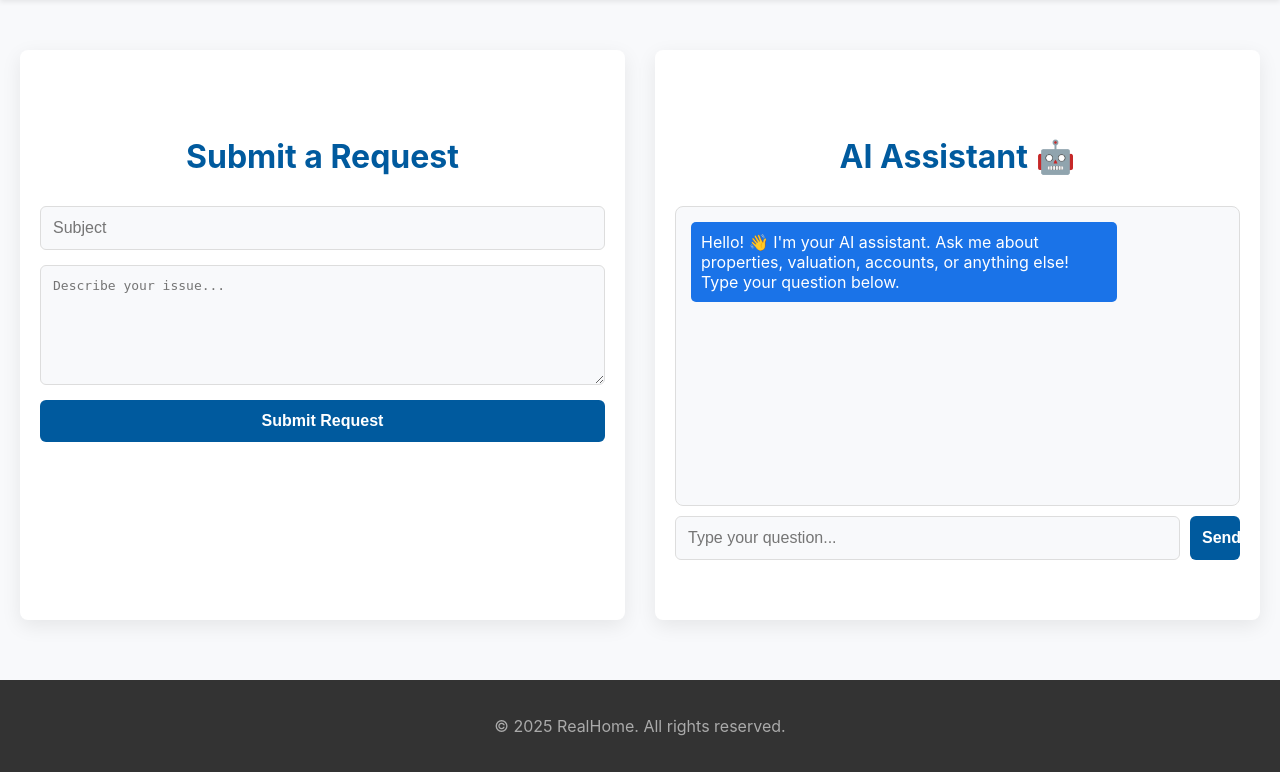
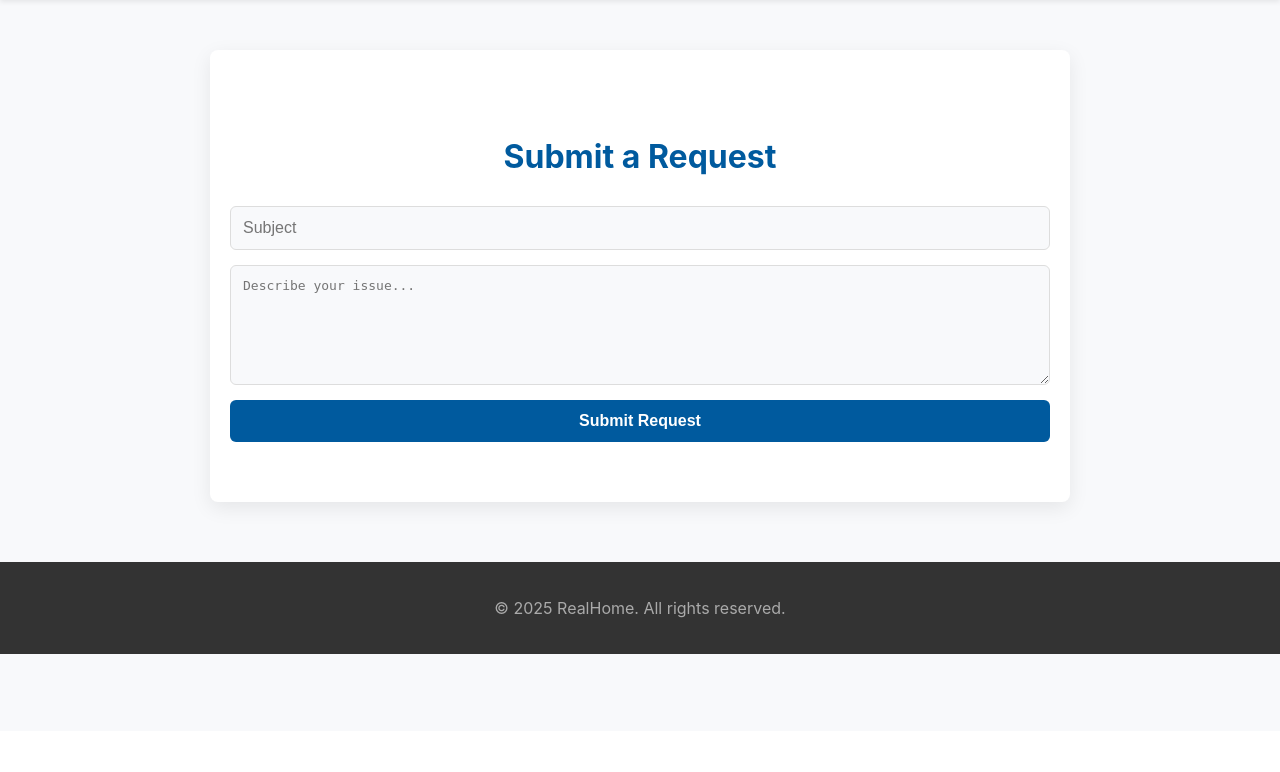
Before and after one commit to Balajinaidu774/realhome-flask, a Flask app: page /support in a window 1280 px wide. Shown: the part 69-841 px from the top of the page. After the commit the page ends 723 px from the top, so only its background shows below. Run offline with Flask 3, Linux system fonts and the light colour scheme; the visitor is signed in with stand-in values (Sample User, id 1).

Commit message:
Remove support AI assistant; use property images for hero backgrounds

```diff
--- a/templates/support.html
+++ b/templates/support.html
@@ -140,8 +140,8 @@
 </div>
 
 <main>
-    <div class="container" style="display: grid; grid-template-columns: 1fr 1fr; gap: 30px; margin: 50px auto; max-width: 1400px;">
-        <!-- Support Form -->
+    <div class="container" style="max-width:900px; margin: 50px auto;">
+            <!-- Support Form (full width) -->
             <section class="support-section" style="max-width: 100%; margin: 0;">
                 {% with messages = get_flashed_messages(with_categories=true) %}
                     {% if messages %}
@@ -154,25 +154,11 @@
                 {% endwith %}
                 <div id="message-box"></div>
                 <h2>Submit a Request</h2>
-            <form method="POST" action="{{ url_for('support') }}">
-                <input type="text" name="subject" placeholder="Subject" required>
-                <textarea name="message" placeholder="Describe your issue..." required></textarea>
+                <form id="support-form" method="POST" action="{{ url_for('support') }}">
+                    <input id="subject" type="text" name="subject" placeholder="Subject" required>
+                    <textarea id="message" name="message" placeholder="Describe your issue..." required></textarea>
                     <button type="submit">Submit Request</button>
                 </form>
-        </section>
-
-        <!-- Chatbot Section -->
-        <section class="support-section" style="max-width: 100%; margin: 0; display: flex; flex-direction: column;">
-            <h2>AI Assistant 🤖</h2>
-            <div id="chatbox" style="flex: 1; display: flex; flex-direction: column; gap: 10px; border: 1px solid var(--color-border); border-radius: 8px; padding: 15px; background-color: var(--color-bg); min-height: 300px; max-height: 400px; overflow-y: auto;">
-                <div style="padding: 10px; background-color: var(--color-primary); color: white; border-radius: 5px; max-width: 80%; align-self: flex-start;">
-                    Hello! 👋 I'm your AI assistant. Ask me about properties, valuation, accounts, or anything else! Type your question below.
-                </div>
-            </div>
-            <div style="display: flex; gap: 10px; margin-top: 10px;">
-                <input type="text" id="chat-input" placeholder="Type your question..." style="flex: 1; margin: 0;">
-                <button id="send-btn" style="width: 50px; margin: 0; padding: 12px;">Send</button>
-            </div>
             </section>
         </div>
 </main>
@@ -190,69 +176,7 @@ function showMessage(message) {
     }, 3000);
 }
 
-document.getElementById("support-form").addEventListener("submit", function(e) {
-    e.preventDefault();
-    const name = document.getElementById("name").value;
-    showMessage(`Thanks, ${name}! Your request has been submitted.`);
-    document.getElementById("message").value = "";
-});
-
-// Chatbot functionality
-const chatbox = document.getElementById('chatbox');
-const chatInput = document.getElementById('chat-input');
-const sendBtn = document.getElementById('send-btn');
-
-function addMessage(text, sender) {
-    const msgDiv = document.createElement('div');
-    msgDiv.style.padding = '10px';
-    msgDiv.style.borderRadius = '5px';
-    msgDiv.style.maxWidth = '80%';
-    msgDiv.style.wordWrap = 'break-word';
-
-    if (sender === 'user') {
-        msgDiv.style.backgroundColor = 'var(--color-primary)';
-        msgDiv.style.color = 'white';
-        msgDiv.style.alignSelf = 'flex-end';
-    } else {
-        msgDiv.style.backgroundColor = 'var(--color-feature-bg)';
-        msgDiv.style.color = 'var(--color-text)';
-        msgDiv.style.alignSelf = 'flex-start';
-    }
-
-    msgDiv.textContent = text;
-    chatbox.appendChild(msgDiv);
-    chatbox.scrollTop = chatbox.scrollHeight;
-}
-
-function sendMessage() {
-    const message = chatInput.value.trim();
-    if (!message) return;
-
-    addMessage(message, 'user');
-    chatInput.value = '';
-    sendBtn.disabled = true;
-
-    fetch('/api/chat', {
-        method: 'POST',
-        headers: { 'Content-Type': 'application/json' },
-        body: JSON.stringify({ message: message })
-    })
-    .then(response => response.json())
-    .then(data => {
-        addMessage(data.message, 'bot');
-        sendBtn.disabled = false;
-    })
-    .catch(error => {
-        console.error('Error:', error);
-        addMessage('Sorry, I encountered an error. Please try again.', 'bot');
-        sendBtn.disabled = false;
-    });
-}
-
-sendBtn.addEventListener('click', sendMessage);
-chatInput.addEventListener('keypress', (e) => {
-    if (e.key === 'Enter') sendMessage();
-});
+// removed chatbot UI and client-side assistant integration from support page
 
 document.getElementById('menu-toggle').addEventListener('click', function() {
     var mobileMenu = document.getElementById('mobile-menu');
```
Also changed, not shown: templates/index.html (+7 -0 lines), templates/rent.html (+7 -0 lines). Lines whose indentation alone changed are shown as unchanged.
